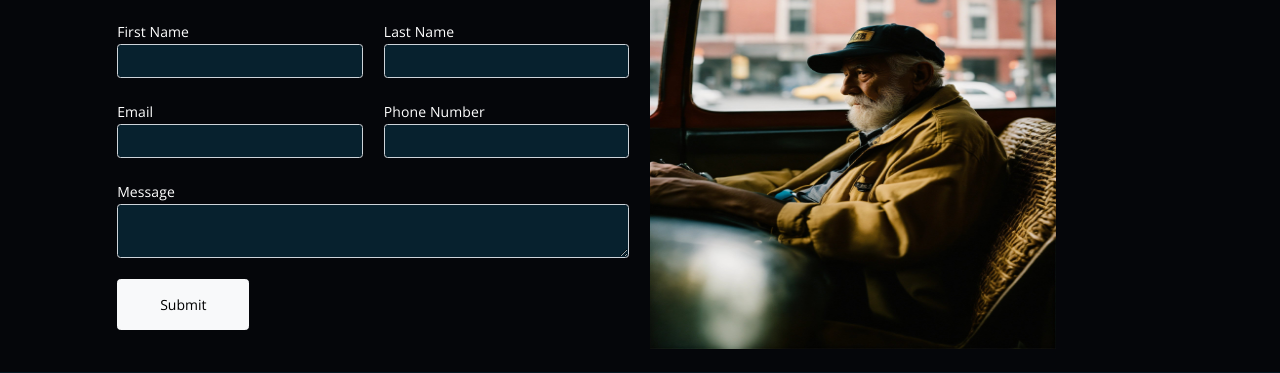
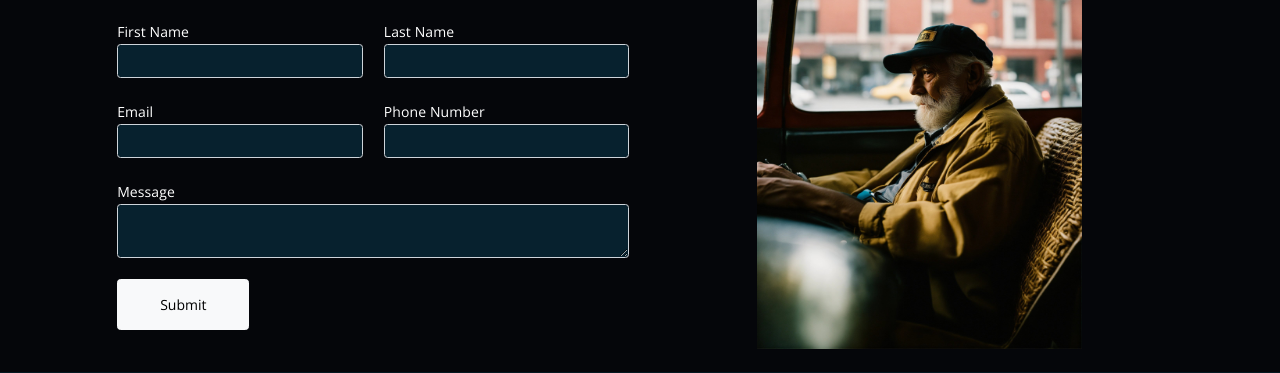
Before and after one commit to JahanZaibAsif/apex, a plain HTML site: page contact_us.html in a window 1280 px wide. Shown: the part 544-917 px from the top of the page. Drawn offline with nearby package versions, Linux system fonts and the light colour scheme.

Commit message:
update the code

```diff
--- a/contact_us.html
+++ b/contact_us.html
@@ -9,7 +9,7 @@
 		content="Responsive Bootstrap4 Shop Template, Created by Imran Hossain from https://imransdesign.com/">
 
 	<!-- title -->
-	<title>Apex Truckers</title>
+	<title>Contact Us</title>
 
 	<!-- favicon -->
 	<link rel="shortcut icon" class="bg-dark" type="image/png" href="assets/img/image/logo.png">
@@ -155,10 +155,12 @@
 		  </div>
 
 		  <!-- Right side picture -->
+		  <div class="col-sm-1"></div>
+
 		  <div  class="col-sm-4" >
-			<img class="mt-5" height="400px" width="100%" src="assets/img/image/b5.jpg" alt="">
+			<img class="mt-5" height="400px" width="80%" src="assets/img/image/b5.jpg" alt="">
 		  </div>
-		  <div class="col-sm-2"></div>
+		  <div class="col-sm-1"></div>
 		</div>
 	  </div>
 
```
Also changed, not shown: about_us.html (+1 -1 lines), index.html (+3 -1 lines), privacy_policy.html (+1 -1 lines).
